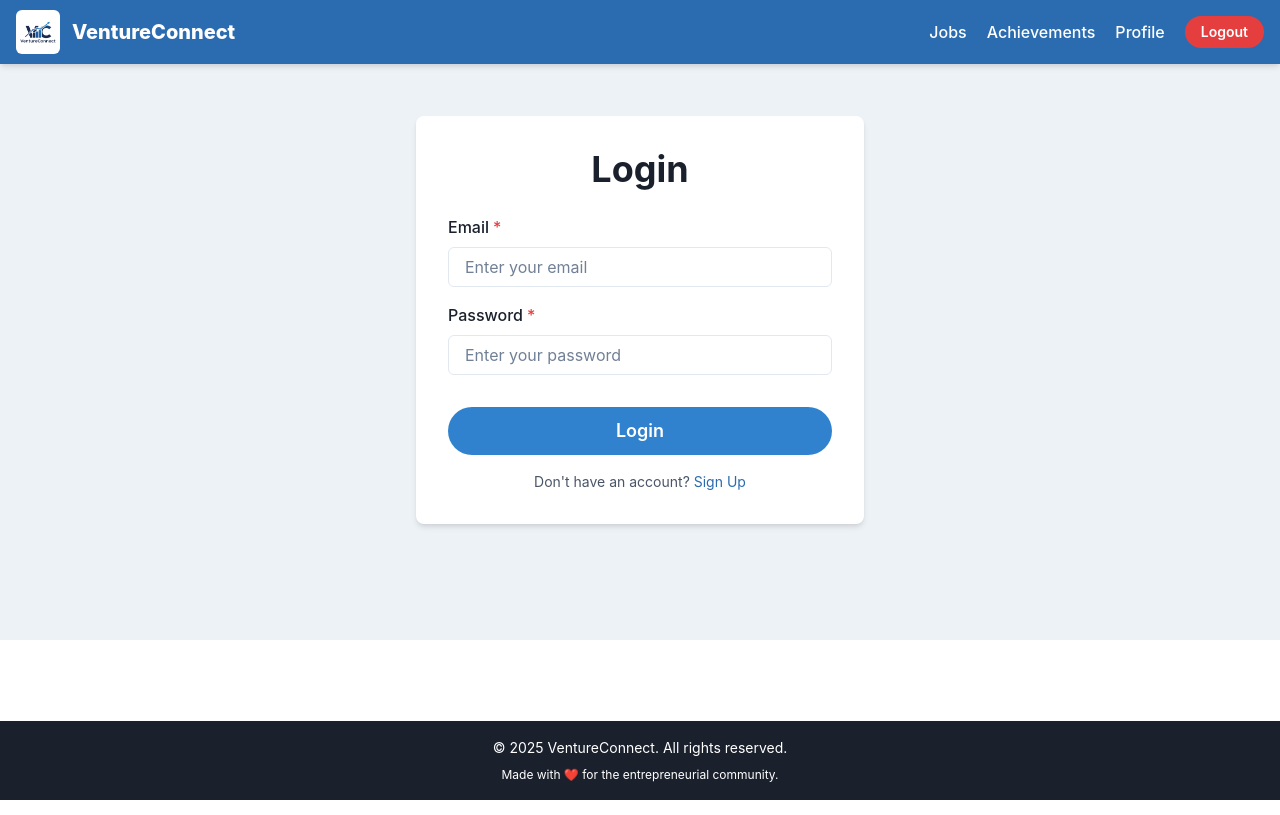
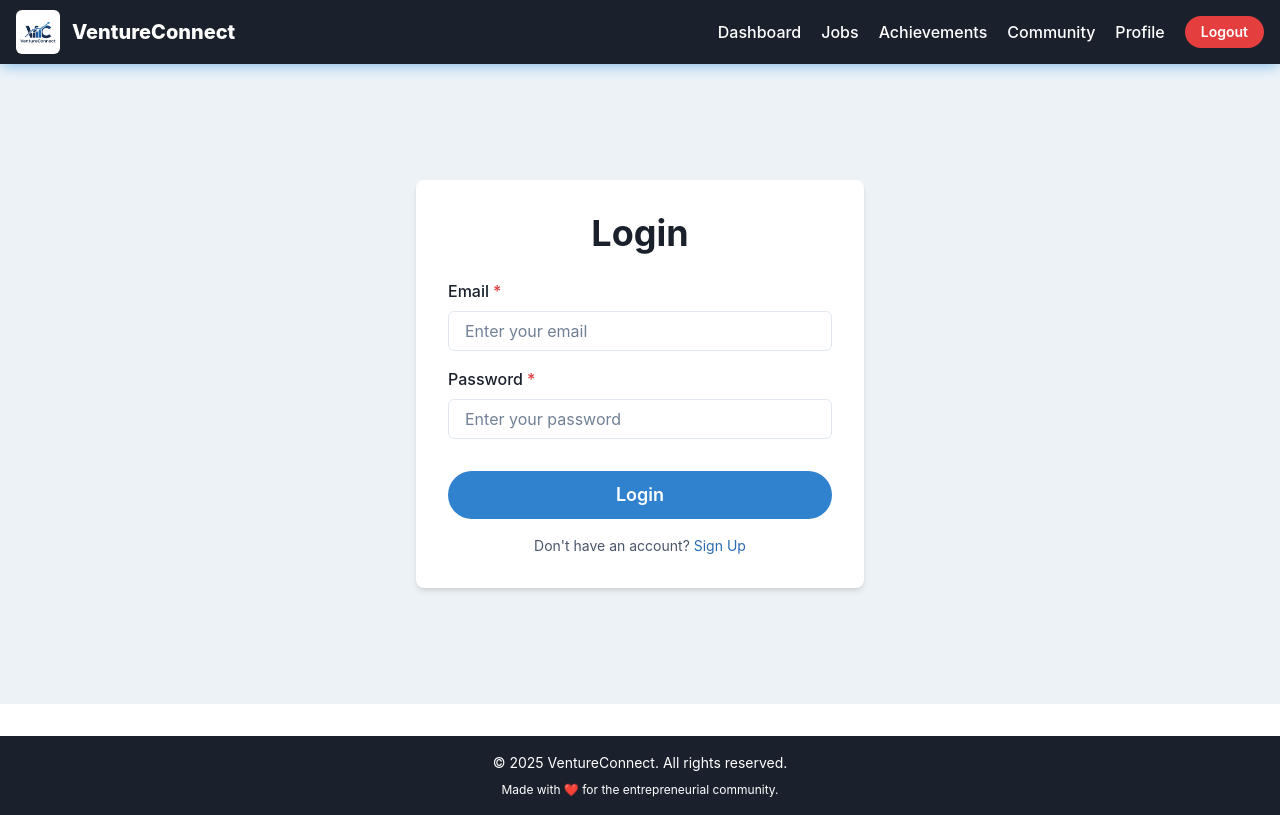
Before and after one commit to DeepanshuPratik/venture-connect, a React (Create React App) app: page /login in a window 1280 px wide. Built offline with nearby package versions, Linux system fonts and the light colour scheme; no server answers; the database is empty; sample sign-in values are in the browser's storage.

Commit message:
fix: navbar glass effect

```diff
--- a/src/App.js
+++ b/src/App.js
@@ -18,6 +18,11 @@ import AchievementsListPage from './pages/Achievements/AchievementsListPage';
 import CreateAchievementPage from './pages/Achievements/CreateAchievementPage';
 import NotFoundPage from './pages/NotFoundPage';
 import LandingIntroPage from './pages/LandingIntroPage';
+
+// NEW: Import Community and Entrepreneur Search Pages
+import CommunityPage from './pages/Community/CommunityPage';
+import CommunityFeedPage from './pages/Community/CommunityFeedPage'; // Renamed from AchievementsListPage used as feed
+import EntrepreneurSearchPage from './pages/Community/EntrepreneurSearchPage';
 
 // Import AnimatePresence from framer-motion
 import { AnimatePresence } from 'framer-motion';
@@ -56,25 +61,22 @@ function App() {
     );
   }
 
-  // Determine if Navbar/Footer should be visible
   const shouldShowNavFooter = location.pathname !== '/';
 
+  const NAV_HEIGHT = "64px";
+
   return (
-    // Outer Box: Ensures minimum height and provides flex context for its direct children (Navbar, main content, Footer)
     <Box minH="100vh" display="flex" flexDirection="column">
       {shouldShowNavFooter && <Navbar />}
 
-      {/* Main content area: This Box takes up remaining space and wraps the Routes */}
-      {/* `as="main"` provides semantic HTML. `flexGrow="1"` ensures it fills available space. */}
-      {/* Components rendered by Routes will be children of this `main` Box,
-          and thus won't be direct flex items of the outermost container, resolving layout conflicts. */}
-      <Box as="main" flexGrow="1">
+      <Box
+        as="main"
+        flexGrow="1"
+        pt={shouldShowNavFooter ? NAV_HEIGHT : "0"}
+      >
         <AnimatePresence mode="wait">
           <Routes location={location} key={location.pathname}>
-            {/* Landing Page Route: Handles its own fixed positioning and exit animation */}
             <Route path="/" element={<LandingIntroPage />} />
-
-            {/* All other routes are rendered directly. They will manage their own layouts. */}
             <Route path="/login" element={<LoginPage />} />
             <Route path="/signup" element={<SignupPage />} />
 
@@ -86,20 +88,25 @@ function App() {
             <Route path="/jobs/new" element={<ProtectedRoute allowedRoles={['entrepreneur']}><CreateJobPostingPage /></ProtectedRoute>} />
             <Route path="/jobs/:id" element={<ProtectedRoute><JobPostingDetailPage /></ProtectedRoute>} />
 
+            {/* Achievements Page is now specifically for creating/listing achievements, not the general feed */}
             <Route path="/achievements" element={<ProtectedRoute><AchievementsListPage /></ProtectedRoute>} />
             <Route path="/achievements/new" element={<ProtectedRoute allowedRoles={['entrepreneur']}><CreateAchievementPage /></ProtectedRoute>} />
+
+            {/* NEW: Community Hub and its sub-pages */}
+            <Route path="/community" element={<ProtectedRoute><CommunityPage /></ProtectedRoute>} />
+            <Route path="/community/feed" element={<ProtectedRoute><CommunityFeedPage /></ProtectedRoute>} /> {/* Dedicated path for community feed */}
+            <Route path="/community/entrepreneurs" element={<ProtectedRoute><EntrepreneurSearchPage /></ProtectedRoute>} /> {/* Dedicated path for entrepreneur search */}
 
             <Route path="*" element={<NotFoundPage />} />
           </Routes>
         </AnimatePresence>
-      </Box> {/* End of main content Box */}
+      </Box>
 
       {shouldShowNavFooter && <Footer />}
     </Box>
   );
 }
 
-// Wrap App component with Router for useLocation to work correctly
 function AppWithRouter() {
   return (
     <Router>
--- a/src/components/Navbar.js
+++ b/src/components/Navbar.js
@@ -1,6 +1,6 @@
-import React, { useState, useEffect } from 'react'; // Import useState and useEffect
-import { Link as ReactRouterLink, useNavigate } from 'react-router-dom';
-import { useAuth } from '../hooks/useAuth';
+import React from "react";
+import { Link as ReactRouterLink, useNavigate } from "react-router-dom";
+import { useAuth } from "../hooks/useAuth";
 
 import {
   Box,
@@ -9,45 +9,22 @@ import {
   Button,
   Link,
   Image,
-  useTheme
-} from '@chakra-ui/react';
+  useTheme,
+} from "@chakra-ui/react";
 
-import MyCustomLogo from '../assets/logo_vc2.png';
+import MyCustomLogo from "../assets/logo_vc2.png";
 
 function Navbar() {
   const { currentUser, userProfile, logout } = useAuth();
   const navigate = useNavigate();
   const theme = useTheme();
 
-  const [scrolled, setScrolled] = useState(false); // New state to track scroll position
-
-  // Effect to add and remove scroll listener
-  useEffect(() => {
-    const handleScroll = () => {
-      // Set 'scrolled' to true if scroll position is beyond 50px
-      // This threshold can be adjusted
-      if (window.scrollY > 50) {
-        setScrolled(true);
-      } else {
-        setScrolled(false);
-      }
-    };
-
-    // Add scroll event listener
-    window.addEventListener('scroll', handleScroll);
-
-    // Clean up the event listener when the component unmounts
-    return () => {
-      window.removeEventListener('scroll', handleScroll);
-    };
-  }, []); // Empty dependency array means this effect runs once on mount and cleans up on unmount
-
   const handleLogout = async () => {
     try {
       await logout();
-      navigate('/login');
+      navigate("/login");
     } catch (error) {
-      alert('Failed to log out: ' + error.message);
+      alert("Failed to log out: " + error.message);
     }
   };
 
@@ -55,7 +32,7 @@ function Navbar() {
 
   return (
     <Box
-      // Base styles for the Navbar
+      bg="gray.800"
       py="3"
       px="4"
       color="white"
@@ -64,16 +41,22 @@ function Navbar() {
       width="100%"
       zIndex="10"
       height={navbarHeight}
-      // Conditional styles for glass effect on scroll
-      bg={scrolled ? "rgba(8, 88, 199, 0.8)" : "blue.600"} // Transparent dark blue (blue.800 equivalent) or solid blue.600
-      backdropFilter={scrolled ? "blur(8px)" : "none"} // The glass blur effect
-      shadow={scrolled ? "xl" : "md"} // More prominent shadow when scrolled
-      transition="all 0.3s ease-in-out" // Smooth transition for all properties
+      boxShadow="0 4px 12px -2px rgba(66, 153, 225, 0.6)"
     >
-      <Flex maxW="container.xl" mx="auto" justify="space-between" align="center" h="100%">
+      <Flex
+        maxW="container.xl"
+        mx="auto"
+        justify="space-between"
+        align="center"
+        h="100%"
+      >
         {/* Logo and Brand Name */}
         <Flex align="center" gap="3">
-          <Link as={ReactRouterLink} to="/dashboard" _hover={{ textDecoration: 'none' }}>
+          <Link
+            as={ReactRouterLink}
+            to="/dashboard"
+            _hover={{ textDecoration: "none" }}
+          >
             <Flex align="center" gap="3">
               <Box bg="white" p="1" borderRadius="md" lineHeight="0">
                 <Image
@@ -96,22 +79,48 @@ function Navbar() {
             <>
               <Link
                 as={ReactRouterLink}
+                to="/dashboard"
+                _hover={{ color: "blue.300", textDecoration: "none" }}
+                fontWeight="medium"
+              >
+                Dashboard
+              </Link>
+              <Link
+                as={ReactRouterLink}
                 to="/jobs"
-                _hover={{ color: "teal.200", textDecoration: 'none' }}
+                _hover={{ color: "blue.300", textDecoration: "none" }}
                 fontWeight="medium"
-              >Jobs</Link>
+              >
+                Jobs
+              </Link>
+              {/* This Achievements link now goes to the page for *your* achievements/creation */}
               <Link
                 as={ReactRouterLink}
                 to="/achievements"
-                _hover={{ color: "teal.200", textDecoration: 'none' }}
+                _hover={{ color: "blue.300", textDecoration: "none" }}
                 fontWeight="medium"
-              >Achievements</Link>
+              >
+                Achievements
+              </Link>
+
+              {/* NEW: Community Hub Main Link */}
+              <Link
+                as={ReactRouterLink}
+                to="/community" // This links to the CommunityPage hub
+                _hover={{ color: "blue.300", textDecoration: "none" }}
+                fontWeight="medium"
+              >
+                Community
+              </Link>
+
               <Link
                 as={ReactRouterLink}
                 to="/profile"
-                _hover={{ color: "teal.200", textDecoration: 'none' }}
+                _hover={{ color: "blue.300", textDecoration: "none" }}
                 fontWeight="medium"
-              >Profile</Link>
+              >
+                Profile
+              </Link>
               <Button
                 onClick={handleLogout}
                 colorScheme="red"
@@ -130,15 +139,19 @@ function Navbar() {
               <Link
                 as={ReactRouterLink}
                 to="/login"
-                _hover={{ color: "teal.200", textDecoration: 'none' }}
+                _hover={{ color: "blue.300", textDecoration: "none" }}
                 fontWeight="medium"
-              >Login</Link>
+              >
+                Login
+              </Link>
               <Link
                 as={ReactRouterLink}
                 to="/signup"
-                _hover={{ color: "teal.200", textDecoration: 'none' }}
+                _hover={{ color: "blue.300", textDecoration: "none" }}
                 fontWeight="medium"
-              >Sign Up</Link>
+              >
+                Sign Up
+              </Link>
             </>
           )}
         </Flex>
```
